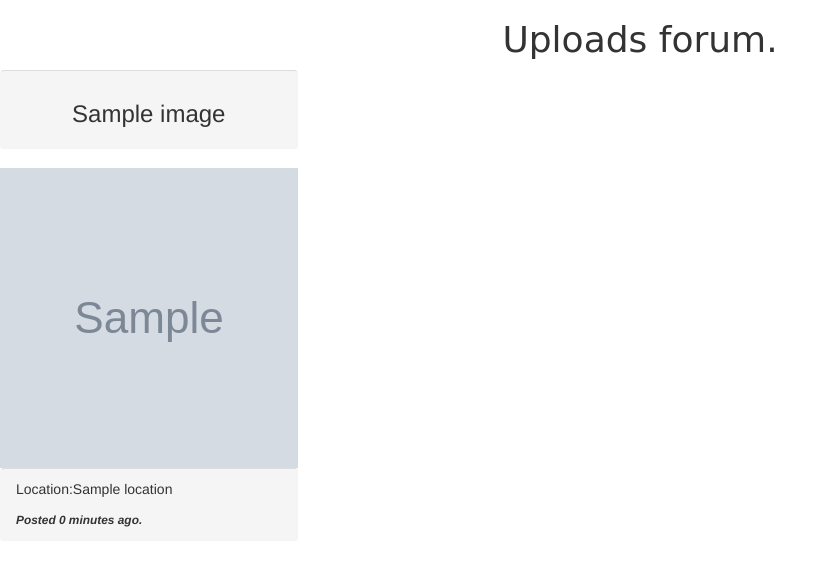
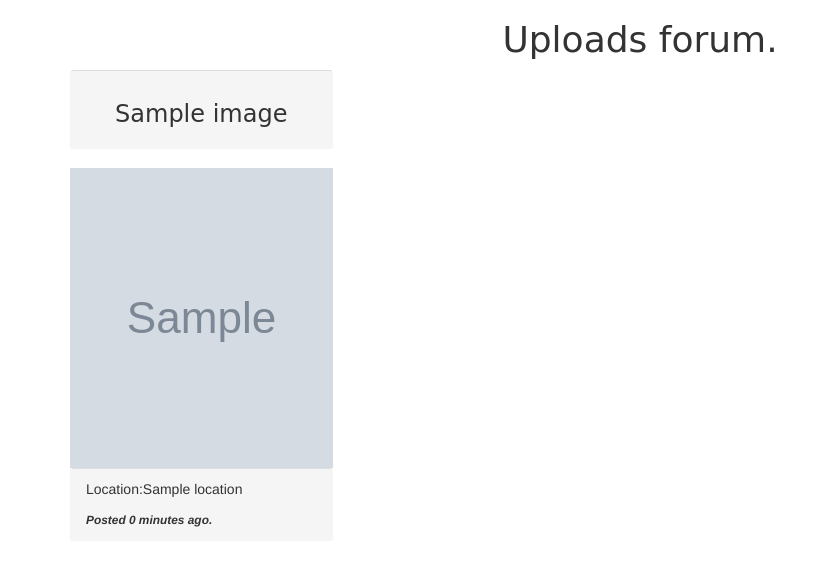
Before and after one commit to Jeffmusa/Post-Home, a Django app: page / in a window 1280 px wide. Shown: the part 102-668 px from the top of the page, without its empty margins (0-837 px from the left). Run offline with Django 3.2, Linux system fonts and the light colour scheme; tables that the repository leaves empty hold one stand-in row (values such as "Sample post"); grey boxes marked "Sample" are stand-in pictures; some libraries are stand-ins or nearby versions; some web fonts are replaced.

Commit message:
gallery/templates/navbar.html

```diff
--- a/gallery/templates/posts/all.html
+++ b/gallery/templates/posts/all.html
@@ -1,14 +1,13 @@
 {%extends 'posts/base.html'%}
-
 {% block content %}
 {{block.super}}
-
+<div class="container"  >
 <div class="row">
       {% for image in al %}
    <div class="col-md-3">
      <div class="card">
-        <div style="text-align:center" class="panel panel-secondary panel-footer">
-          <h3>{{image.name}}</h3>
+        <div style="text-align:center ; " class="panel panel-secondary panel-footer" >
+          <h3 style="font-family: 'Fontdiner Swanky', cursive;">{{image.name}}</h3>
 
           </div>
       <a href="/image/{{image.id}}">
@@ -27,6 +26,7 @@
     {% endfor %}
 
   </div>
+</div>
 
 
   {% endblock %}
```
